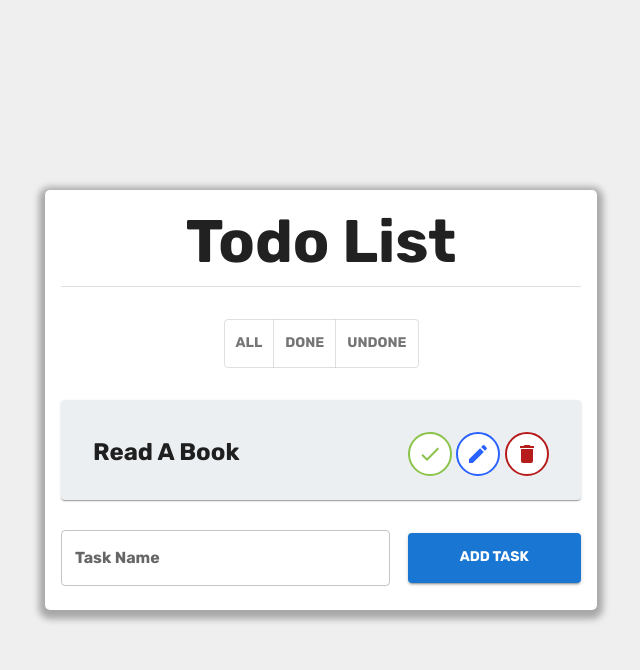
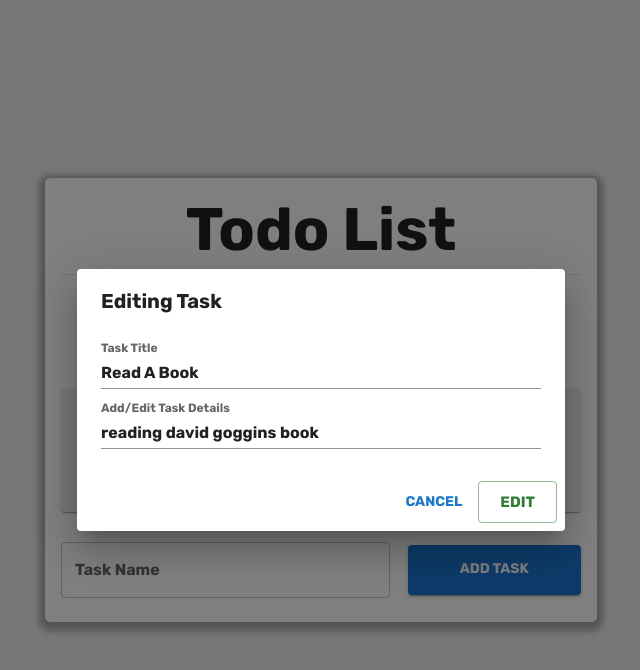
Before and after one commit to hossamelouahhabi/SimpleTodoList, a React (Create React App) app: page / in a window 1280 px wide. Both pictures are taken after a click on the button 797 px from the left and 453 px from the top of the page. Shown: the top 670 px of the page, without its empty margins (319-959 px from the left). Built offline with nearby package versions, Linux system fonts and the light colour scheme.

Commit message:
Edit Task Title & Add/Edit Task Details

```diff
--- a/src/App.js
+++ b/src/App.js
@@ -16,7 +16,7 @@ const TasksData = [
   {
     id: Id(),
     title: "Read A Book",
-    // details: "reading david goggins book",
+    details: "reading david goggins book",
     isCompleted: false,
   },
 ];
--- a/src/components/TodoList.jsx
+++ b/src/components/TodoList.jsx
@@ -25,7 +25,7 @@ export default function TodoList() {
     const newTaskdata = {
       id: Id(),
       title: inputValue,
-      // details: "this is the task details",
+      details: "",
       isCompleted: false,
     }
 
@@ -67,11 +67,11 @@ export default function TodoList() {
               UnDone
             </ToggleButton>
           </ToggleButtonGroup>
-          {/* //? Filter Buttons*/}
+          {/* //?======Filter Buttons======*/}
 
           {/* //! TodoTask component */}
           {todoTask}
-          {/* //! TodoTask component */}
+          {/* //!======TodoTask component======*/}
 
           {/*// ? Input And Add Button */}
           <Grid container sx={{ marginTop: "30px" }}>
@@ -110,7 +110,7 @@ export default function TodoList() {
               </Button>
             </Grid>
           </Grid>
-          {/*// ? Input And Add Button */}
+          {/*//?======Input And Add Button======*/}
         </CardContent>
       </Card>
     </Container>
--- a/src/components/TodoTask.jsx
+++ b/src/components/TodoTask.jsx
@@ -3,6 +3,7 @@ import {
   CardContent,
   Grid,
   IconButton,
+  TextField,
   Typography,
 } from "@mui/material";
 
@@ -14,56 +15,93 @@ import { useContext, useState } from "react";
 import { TasksContext } from "../contexts/TasksContext";
 
 // Modal
-import Dialog from '@mui/material/Dialog';
-import DialogActions from '@mui/material/DialogActions';
-import DialogContent from '@mui/material/DialogContent';
-import DialogContentText from '@mui/material/DialogContentText';
-import DialogTitle from '@mui/material/DialogTitle';
-import {Button} from "@mui/material";
+import Dialog from "@mui/material/Dialog";
+import DialogActions from "@mui/material/DialogActions";
+import DialogContent from "@mui/material/DialogContent";
+import DialogContentText from "@mui/material/DialogContentText";
+import DialogTitle from "@mui/material/DialogTitle";
+import { Button } from "@mui/material";
 
-export default function TodoTask({task}) {
-
-  const {tasksData, setTasksData} = useContext(TasksContext)
-  const [isOpen, setIsOpen] = useState(false)
+export default function TodoTask({ task }) {
+  //? Hooks //
+  const { tasksData, setTasksData } = useContext(TasksContext);
+  const [showDeleteModal, setShowDeleteModal] = useState(false);
+  const [showEditModal, setShowEditModal] = useState(false);
+  const [editTask, setEditTask] = useState({
+    title: task.title,
+    details: task.details,
+  });
+  //?======Hooks======//
 
   const handleCheckBtn = () => {
     const newTaskdata = tasksData.map((t) => {
-      if(t.id == task.id){
-         if(t.isCompleted){
-          t.isCompleted = false
-         }else{
-          t.isCompleted = true
+      if (t.id == task.id) {
+        if (t.isCompleted) {
+          t.isCompleted = false;
+        } else {
+          t.isCompleted = true;
         }
       }
       return t;
-    })
-    setTasksData(newTaskdata)
-  }
+    });
+    setTasksData(newTaskdata);
+  };
 
-  const handleShowModal = () => {
-    setIsOpen(true)
-  }
+  // * Delete Button Events //
 
+  const handleShowDeleteModal = () => {
+    setShowDeleteModal(true);
+  };
+
+  //!==================================================================
   const handleDeleteBtn = () => {
     const newTaskdata = tasksData.filter((t) => {
-      if(t.id !== task.id){
+      if (t.id !== task.id) {
         return t;
       }
-    })
-    setTasksData(newTaskdata)
-    setIsOpen(false)
+    });
+    setTasksData(newTaskdata);
+    setShowDeleteModal(false);
+  };
+  //!==================================================================
+
+  const handleDeleteModalClose = () => {
+    setShowDeleteModal(false);
+  };
+
+  //*======Delete Button Events======//
+
+  // * Edit Button Events //
+
+  const handleShowEditModal = () => {
+    setShowEditModal(true);
+  };
+
+  //!==================================================================
+  const handlleEditbtn = () => {
+    const editTasks = tasksData.map((t) => {
+      if (t.id == task.id) {
+        return {...t, title: editTask.title, details: editTask.details};
+      } else {
+        return t;
       }
+    });
+    setTasksData(editTasks);
+    setShowEditModal(false);
+  };
+  //!==================================================================
 
-  const handleClose = () => {
-    setIsOpen(false)
-  }
+  const handleEditModalClose = () => {
+    setShowEditModal(false);
+  };
 
+  //*======Edit Button Events======//
   return (
     <>
       {/* //! Show Delete Modal*/}
       <Dialog
-          open={isOpen}
-          onClose={handleClose}
+        open={showDeleteModal}
+        onClose={handleDeleteModalClose}
         aria-labelledby="alert-dialog-title"
         aria-describedby="alert-dialog-description"
       >
@@ -76,29 +114,83 @@ export default function TodoTask({task}) {
           </DialogContentText>
         </DialogContent>
         <DialogActions>
-            <Button onClick={handleClose}>Cancel</Button>
-            <Button size="large" variant="outlined" color="error"  onClick={handleDeleteBtn}  autoFocus>
+          <Button onClick={handleDeleteModalClose}>Cancel</Button>
+          <Button
+            size="large"
+            variant="outlined"
+            color="error"
+            onClick={handleDeleteBtn}
+            autoFocus
+          >
             Delete Now
           </Button>
         </DialogActions>
       </Dialog>
-      {/* //! Show Delete Modal*/}
+      {/* //!======Show Delete Modal======*/}
 
-      <Card className="task-card" sx={{ minWidth: 275, marginTop: 2, bgcolor: "#eceff1" }}>
-        <CardContent sx={{padding: 4}}>
+      {/* //! Show Edit Modal*/}
+      <Dialog open={showEditModal} onClose={handleEditModalClose}>
+        <DialogTitle>Editing Task</DialogTitle>
+        <DialogContent>
+          <TextField
+            autoFocus
+            value={editTask.title}
+            onChange={(e) => {
+              setEditTask({ ...editTask, title: e.target.value });
+            }}
+            margin="dense"
+            id="Edit"
+            label="Task Title"
+            fullWidth
+            variant="standard"
+            color="success"
+          />
+          <TextField
+            autoFocus
+            value={editTask.details}
+            onChange={(e) => {
+              setEditTask({ ...editTask, details: e.target.value });
+            }}
+            margin="dense"
+            id="Details"
+            label="Add/Edit Task Details"
+            fullWidth
+            variant="standard"
+            color="success"
+          />
+        </DialogContent>
+        <DialogActions>
+          <Button onClick={handleEditModalClose}>Cancel</Button>
+          <Button
+            onClick={handlleEditbtn}
+            size="large"
+            variant="outlined"
+            color="success"
+          >
+            Edit
+          </Button>
+        </DialogActions>
+      </Dialog>
+      {/* //!======Show Edit Modal======*/}
 
+      <Card
+        className="task-card"
+        sx={{ minWidth: 275, marginTop: 2, bgcolor: "#eceff1" }}
+      >
+        <CardContent sx={{ padding: 4 }}>
           <Grid container spacing={2}>
-
             <Grid item xs={8}>
               {/* //? Task Informations */}
-              <Typography variant="h5" sx={{ textAlign: "left" , marginTop: 0.5}}>
+              <Typography
+                variant="h5"
+                sx={{ textAlign: "left", marginTop: 0.5 }}
+              >
                 {task.title}
               </Typography>
-              {/* <Typography variant="h6" sx={{ textAlign: "left" }}>
+              <Typography variant="h6" sx={{ textAlign: "left" }}>
                 {task.details}
-              </Typography> */}
-              {/* //? Task Informations */}
-
+              </Typography>
+              {/* //?======Task Informations======*/}
             </Grid>
 
             <Grid
@@ -108,16 +200,15 @@ export default function TodoTask({task}) {
               justifyContent="space-between"
               alignItems="center"
             >
-
               {/* //? Task Check, Edit And Delete Buttons */}
 
               <IconButton
                 onClick={handleCheckBtn}
                 aria-label="check"
                 sx={{
-                  backgroundColor: task.isCompleted ? "#c8e6c9" : 'white',
+                  backgroundColor: task.isCompleted ? "#c8e6c9" : "white",
                   // color: "#8bc34a",
-                  color: task.isCompleted ? "white" : '#8bc34a' ,
+                  color: task.isCompleted ? "white" : "#8bc34a",
                   border: "solid #8bc34a 2px",
                 }}
               >
@@ -125,6 +216,7 @@ export default function TodoTask({task}) {
               </IconButton>
 
               <IconButton
+                onClick={handleShowEditModal}
                 aria-label="edit"
                 sx={{
                   backgroundColor: "white",
@@ -136,7 +228,7 @@ export default function TodoTask({task}) {
               </IconButton>
 
               <IconButton
-                onClick={handleShowModal}
+                onClick={handleShowDeleteModal}
                 aria-label="delete"
                 sx={{
                   backgroundColor: "white",
@@ -147,9 +239,8 @@ export default function TodoTask({task}) {
                 <DeleteIcon />
               </IconButton>
 
-              {/* //? Task Check, Edit And Delete Buttons */}
+              {/* //?======Task Check, Edit And Delete Buttons======*/}
             </Grid>
-
           </Grid>
         </CardContent>
       </Card>
```
Lines whose indentation alone changed are shown as unchanged.
